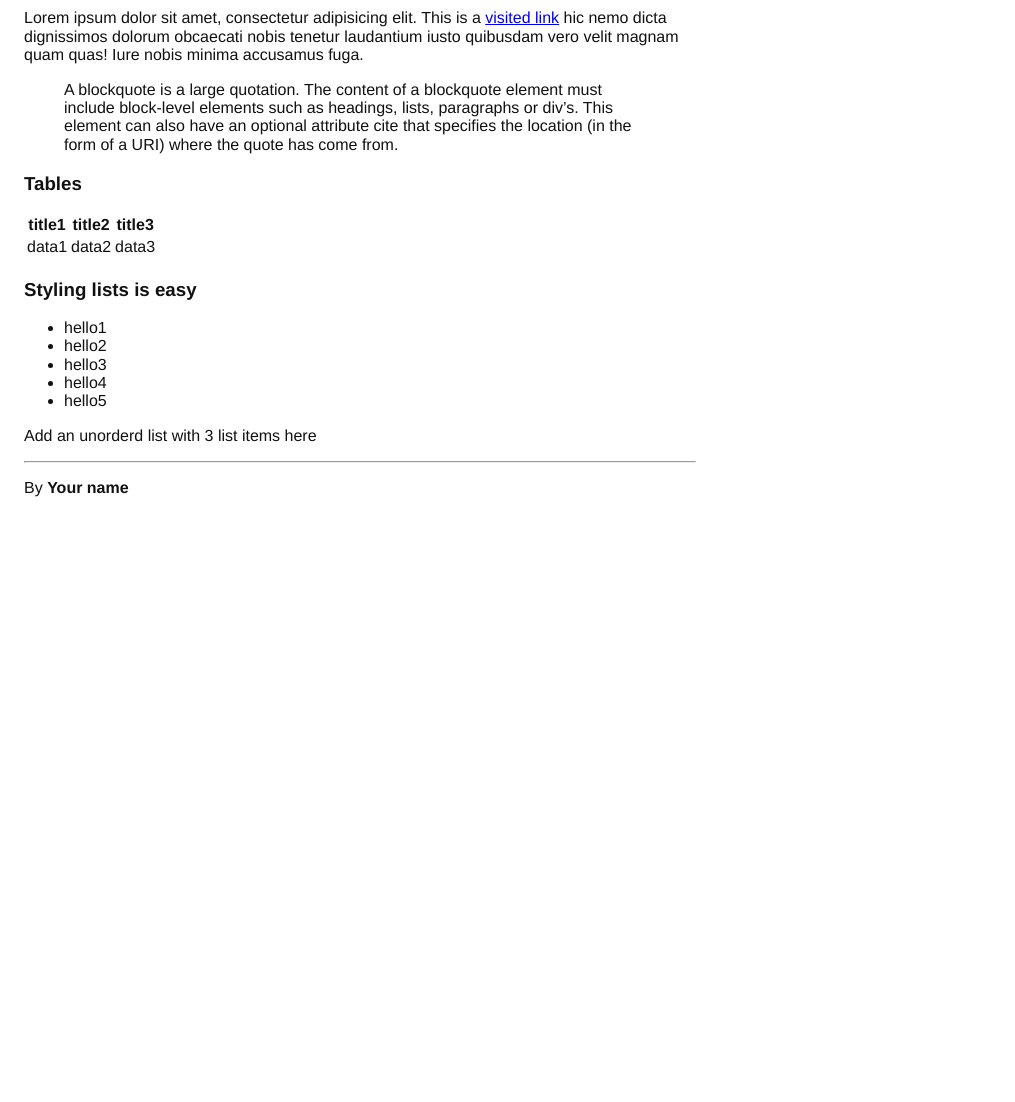
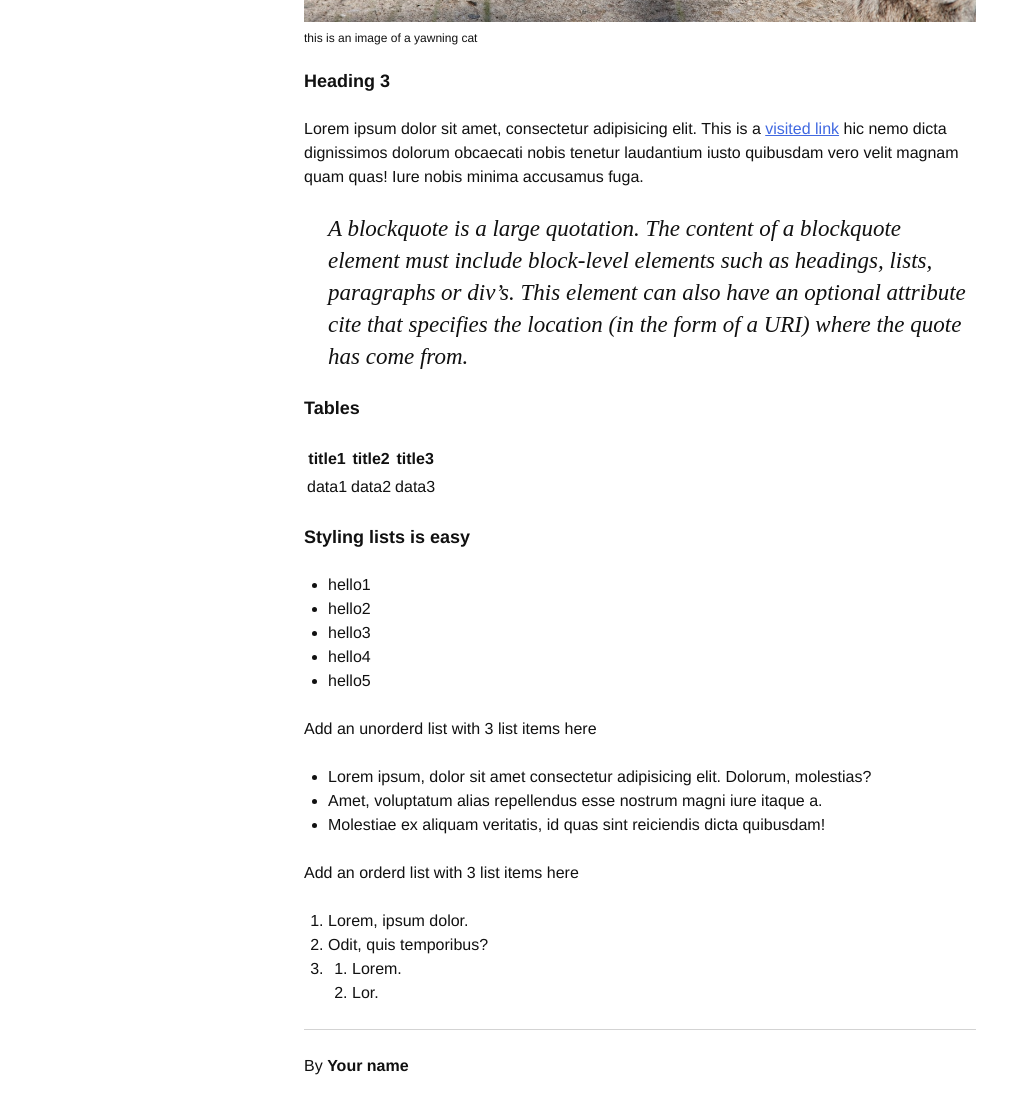
Before and after one commit to mct-ui/html5-boilerplate-HarinckDagobert, a plain HTML site: page index.html in a window 1280 px wide. Shown: the part 680-1782 px from the top of the page, without its empty margins (0-1015 px from the left). Before the commit the page ends 1194 px from the top, so only its background shows below. Drawn offline with Linux system fonts and the light colour scheme.

Commit message:
typograph

```diff
--- a/css/screen.css
+++ b/css/screen.css
@@ -37,3 +37,96 @@ img {
   max-width: 100%; /*breedte niet groter dan body width*/
   vertical-align: top;
 }
+
+/*
+    Elements: typography
+    ---
+    Default markup for typographic elements
+*/
+
+h1 {
+  font-family: 'Times New Roman', Times, serif;
+  font-size: 36px;
+  font-weight: normal;
+  line-height: 40px;
+  margin: 0 0 40px;
+}
+
+h2 {
+  margin: 0 0 20px;
+  font-size: 23px;
+  line-height: 32px;
+}
+
+h3 {
+  margin: 0 0 24px;
+  font-size: 18px;
+  line-height: 23px;
+}
+
+h4,
+h5,
+h6 {
+  margin: 0 0 24px;
+  font-size: 16px;
+  line-height: 24px;
+}
+
+p,
+ol,
+ul,
+dl,
+table,
+address,
+figure {
+  margin: 0 0 24px;
+}
+
+ul,
+ol,
+blockquote {
+  padding-left: 24px;
+}
+
+li ul,
+li ol {
+  margin-bottom: 0;
+}
+
+blockquote {
+  font-style: italic;
+  font-size: 23px;
+  line-height: 32px;
+  margin: 0 0 24px;
+  font-family: 'Times New Roman', Times, serif;
+}
+blockquote* {
+  font-size: inherit;
+  line-height: inherit;
+}
+
+figcaption {
+  font-size: 12px;
+  line-height: 16px;
+  padding: 8px 0 0;
+}
+
+hr {
+  border: 0;
+  height: 1px;
+  background: lightgrey;
+  margin: 0 0 24px;
+}
+
+a {
+  color: royalblue;
+  transition: all 0.1s ease-in-out;
+}
+
+a:hover,
+a:focus {
+}
+
+a:visited,
+a:active {
+}
--- a/index.html
+++ b/index.html
@@ -11,8 +11,8 @@
     <link rel="shortcut icon" href="favicon.svg" type="image/x-icon" />
     <link rel="shortcut icon" href="logo2.png" />
     <link rel="manifest" href="manifest.json" />
+    <link rel="stylesheet" href="css/normalize.css" />
     <link rel="stylesheet" href="css/screen.css" />
-    <link rel="stylesheet" href="css/normalize.css" />
     <!-- <style>
       header {
         background-color: hotpink;
@@ -86,6 +86,20 @@
       </nav>
     </div>
     <p>Add an unorderd list with 3 list items here</p>
+    <ul>
+        <li>Lorem ipsum, dolor sit amet consectetur adipisicing elit. Dolorum, molestias?</li>
+        <li>Amet, voluptatum alias repellendus esse nostrum magni iure itaque a.</li>
+        <li>Molestiae ex aliquam veritatis, id quas sint reiciendis dicta quibusdam!</li>
+    </ul>
+    <p>Add an orderd list with 3 list items here</p>
+    <ol>
+        <li>Lorem, ipsum dolor.</li>
+        <li>Odit, quis temporibus?</li>
+        <li> <ol>
+            <li>Lorem.</li>
+            <li>Lor.</li>
+        </ol></li>
+    </ol>
     <hr />
     <footer>
       <p>By <strong>Your name</strong></p>
```
